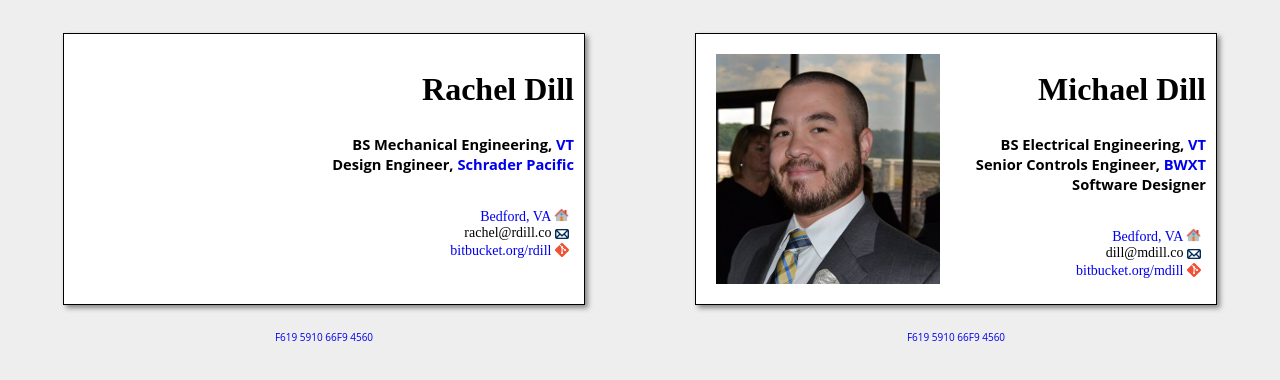
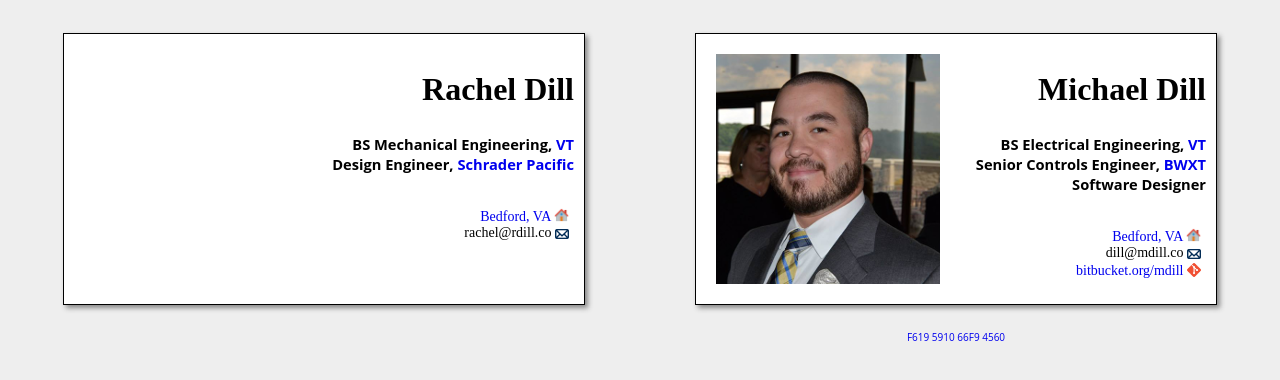
Before and after one commit to antiDill/dill_website, a plain HTML site: page index.html in a window 1280 px wide. Drawn offline with Linux system fonts and the light colour scheme.

Commit message:
Removes Rachel's info that she doesn't have

```diff
--- a/index.html
+++ b/index.html
@@ -19,10 +19,10 @@
             <ul>
             <li><a href="https://www.google.com/maps/place/Bedford,+VA+24523" target="_blank">Bedford, VA <img height="15" width="15" src="images/home_color.png"/></a></li>
             <li>&#114;&#97;&#99;&#104;&#101;&#108;<span>&#64;</span>rdill<span>&#46;</span>co <img height="10" width="14" src="images/email_color.png"/></li>
-            <li><a href="https://bitbucket.org/rdill" target="_blank">bitbucket.org/rdill <img height="14" width="14" src="images/git_color.png"/></a></li>
+            <!-- <li><a href="https://bitbucket.org/rdill" target="_blank">bitbucket.org/rdill <img height="14" width="14" src="images/git_color.png"/></a></li> --!>
         </div>
 
-        <footer><a href="pubkey_Rachel.txt" class="gpg" target="_blank">F619 5910 66F9 4560</a></footer>
+        <!-- <footer><a href="pubkey_Rachel.txt" class="gpg" target="_blank">F619 5910 66F9 4560</a></footer> --!>
     </div>
 
 
```
